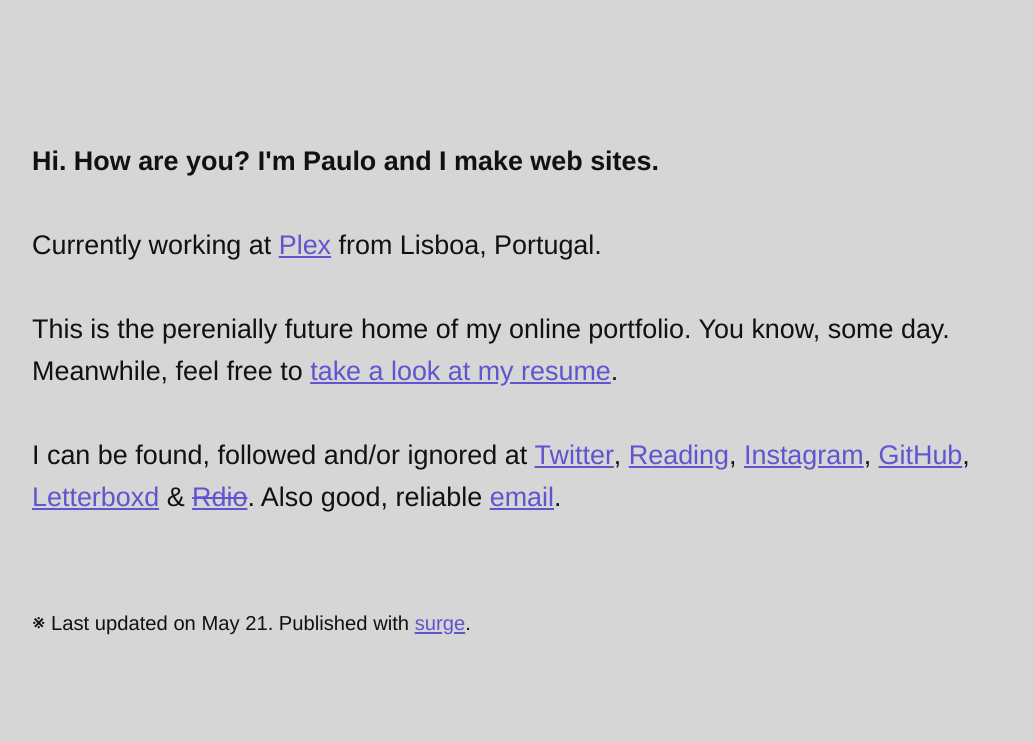
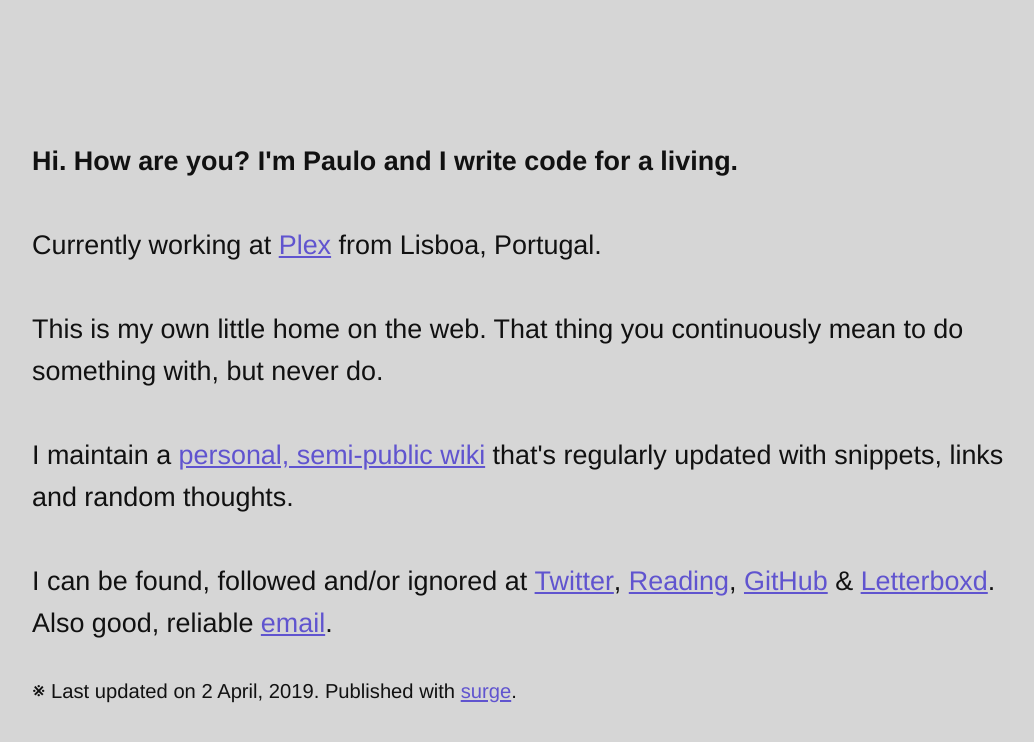
Before and after one commit to pcalves/home, a website: page index.html in a window 1280 px wide. Shown: the whole page, without its empty margins (108-1142 px from the left). Drawn offline with Linux system fonts and the light colour scheme.

Commit message:
Added wiki link, tweaked text a bit

```diff
--- a/index.html
+++ b/index.html
@@ -14,26 +14,26 @@
     <main class="grid">
       <header>
         <h1>Hi. How are you?</h1>
-        <h1>I'm Paulo and I make web sites.</h1>
+        <h1>I'm Paulo and I write code for a living.</h1>
       </header>
 
       <section>
         <p>Currently working at <a href="https://www.plex.tv" title="Plex" target="blank">Plex</a> from Lisboa, Portugal.</p>
-        <p>This is the perenially future home of my online portfolio. You know, some day. Meanwhile, feel free to <a href="docs/cv.pdf" target="blank">take a look at my resume</a>.</p>
+        <p>This is my own little home on the web. That thing you continuously mean to do something with, but never do.</p>
+        <p>I maintain a <a href="https://wiki.pcalv.es" title="Personal wiki" target="blank">personal, semi-public wiki</a> that's regularly updated with snippets, links and random thoughts.</p>
         <p>
           I can be found, followed and/or ignored at
           <a href="https://twitter.com/sunlandictwin" title="Ramblings, links, GIFs, the usual." target="blank">Twitter</a>,
           <a href="https://reading.am/pcalves" title="What I'm reading." target="blank">Reading</a>,
-          <a href="https://instagram.com/pcalves" title="Cats, mostly." target="blank">Instagram</a>,
-          <a href="https://github.com/pcalves" title="You can see the (very uninteresting) source code for this site here.">GitHub</a>,
-          <a href="https://letterboxd.com/pcalves/" title="Movies, movies, movies." target="blank">Letterboxd</a> &amp; <a href="http://www.rdio.com/people/pcalves/" title="I listen to a lot of music." target="blank"><del datetime="2015-11-22T12:03:23 +0000">Rdio</del></a>.
+          <a href="https://github.com/pcalves" title="You can see the (very uninteresting) source code for this site here.">GitHub</a> &amp;
+          <a href="https://letterboxd.com/pcalves/" title="Movies, movies, movies." target="blank">Letterboxd</a>.
           Also good, reliable <a href="mailto:paulo@pcalv.es" title="I'll definitely get back to you.">email</a>.
         </p>
       </section>
     </main>
 
     <footer>
-      &#x203b; Last updated on <time datetime="2017-05-21 16:00">May 21</time>. Published with <a href="https://surge.sh">surge</a>.
+      &#x203b; Last updated on <time datetime="2019-04-02 15:42">2 April, 2019</time>. Published with <a href="https://surge.sh">surge</a>.
     </footer>
   </body>
 </html>
```
